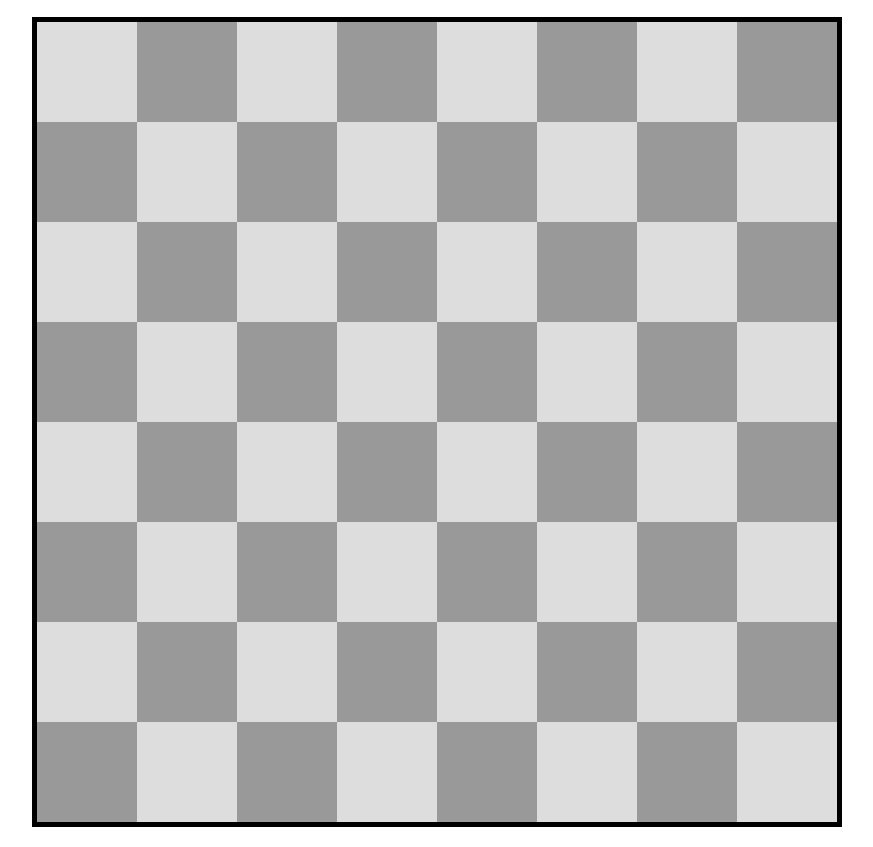
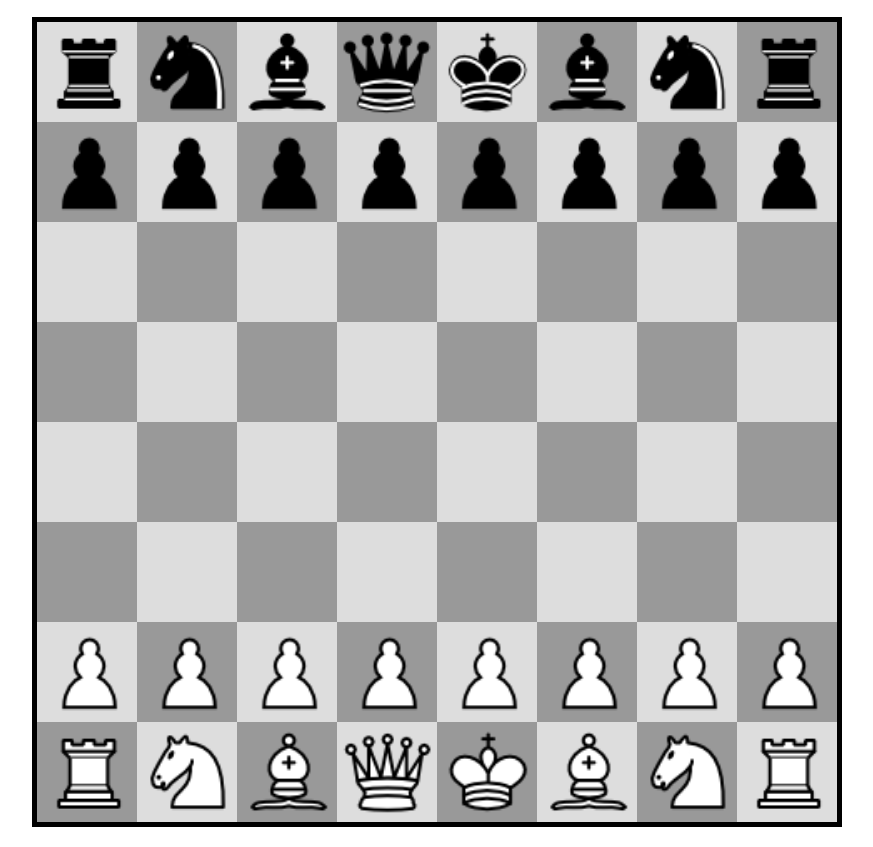
Before and after one commit to noahzgordon/chess.js, a website: page index.html in a window 1280 px wide. Shown: the part 42-889 px from the top of the page, without its empty margins (203-1076 px from the left). Drawn offline with Linux system fonts and the light colour scheme.

Commit message:
Add piece class styles and basic highlighting.

```diff
--- a/index.html
+++ b/index.html
@@ -27,11 +27,20 @@
 
   <script>
     $(document).ready(function() {
-      generateBoard();
+      var board = new Chess.Board;
+      generateBoard(board);
+
+      $(".tile").hover(function() {
+        var coords = $(this).data("id").split("-").map(Math.floor);
+        var piece = board.pieceAt(coords);
+        if (piece) {
+          $(this).toggleClass("selected")
+        }
+      })
 
     })
 
-    function generateBoard() {
+    function generateBoard(board) {
       var $board = $("<ul>").addClass("board group");
       $(".board-wrapper").append($board);
 
@@ -40,13 +49,17 @@
           .addClass("row group")
             .attr("data-id", 7 - i)
         $board.append($row);
+
         for (var j = 0; j < 8; j++) {
+          var coords = [j, 7 - i]
           var $tile = $("<li>")
             .addClass("tile")
-            .attr("data-id", coords);
-          var coords = (7 - i) + "-" + j
-          $tile
+            .attr("data-id", coords[0] + "-" + coords[1]);
 
+          var piece = board.pieceAt(coords);
+          if (piece) {
+            $tile.addClass(piece.pieceName).addClass(piece.color);
+          }
           $row.append($tile);
         }
       }
--- a/lib/pieces/bishop.js
+++ b/lib/pieces/bishop.js
@@ -16,4 +16,6 @@
 
   Bishop.prototype.canSlide = true;
 
+  Bishop.prototype.pieceName = "bishop";
+
 })()
--- a/lib/pieces/king.js
+++ b/lib/pieces/king.js
@@ -18,4 +18,6 @@
     [-1, -1]
   ]
 
+  King.prototype.pieceName = "king";
+
 })()
--- a/lib/pieces/knight.js
+++ b/lib/pieces/knight.js
@@ -18,4 +18,6 @@
     [-1, -2]
   ]
 
+  Knight.prototype.pieceName = "knight";
+
 })()
--- a/lib/pieces/pawn.js
+++ b/lib/pieces/pawn.js
@@ -51,4 +51,6 @@
     this.validMoves = newMoves;
   }
 
+  Pawn.prototype.pieceName = "pawn";
+
 })()
--- a/lib/pieces/piece.js
+++ b/lib/pieces/piece.js
@@ -1,7 +1,7 @@
 (function() {
   var Chess = window.Chess = (window.Chess || {})
 
-  var Piece = Chess.Piece = function(color, pos, board) {
+  var Piece = Chess.Piece = function Piece(color, pos, board) {
     this.color = color;
     this.pos = pos;
     this.board = board;
--- a/lib/pieces/queen.js
+++ b/lib/pieces/queen.js
@@ -20,4 +20,6 @@
 
   Queen.prototype.canSlide = true;
 
+  Queen.prototype.pieceName = "queen";
+
 })()
--- a/lib/pieces/rook.js
+++ b/lib/pieces/rook.js
@@ -16,4 +16,6 @@
 
   Rook.prototype.canSlide = true;
 
+  Rook.prototype.pieceName = "rook";
+
 })()
--- a/style.css
+++ b/style.css
@@ -52,3 +52,94 @@ h1 {
 .row:nth-child(even) > .tile:nth-child(odd) {
   background: #999;
 }
+
+.board > .row > .tile.selected {
+  cursor: pointer;
+  background: #E8FC00;
+}
+
+/* PIECE STYLES */
+
+.board > .row > .tile.pawn.white {
+  background-image: url("images/piece_sets/standard/white_pawn.png");
+  background-size: cover;
+  background-position: center;
+  background-repeat: no-repeat;
+}
+
+.board > .row > .tile.pawn.black {
+  background-image: url("images/piece_sets/standard/black_pawn.png");
+  background-size: cover;
+  background-position: center;
+  background-repeat: no-repeat;
+}
+
+.board > .row > .tile.rook.white {
+  background-image: url("images/piece_sets/standard/white_rook.png");
+  background-size: cover;
+  background-position: center;
+  background-repeat: no-repeat;
+}
+
+.board > .row > .tile.rook.black {
+  background-image: url("images/piece_sets/standard/black_rook.png");
+  background-size: cover;
+  background-position: center;
+  background-repeat: no-repeat;
+}
+
+.board > .row > .tile.bishop.white {
+  background-image: url("images/piece_sets/standard/white_bishop.png");
+  background-size: cover;
+  background-position: center;
+  background-repeat: no-repeat;
+}
+
+.board > .row > .tile.bishop.black {
+  background-image: url("images/piece_sets/standard/black_bishop.png");
+  background-size: cover;
+  background-position: center;
+  background-repeat: no-repeat;
+}
+
+.board > .row > .tile.knight.white {
+  background-image: url("images/piece_sets/standard/white_knight.png");
+  background-size: cover;
+  background-position: center;
+  background-repeat: no-repeat;
+}
+
+.board > .row > .tile.knight.black {
+  background-image: url("images/piece_sets/standard/black_knight.png");
+  background-size: cover;
+  background-position: center;
+  background-repeat: no-repeat;
+}
+
+.board > .row > .tile.queen.white {
+  background-image: url("images/piece_sets/standard/white_queen.png");
+  background-size: cover;
+  background-position: center;
+  background-repeat: no-repeat;
+}
+
+.board > .row > .tile.queen.black {
+  background-image: url("images/piece_sets/standard/black_queen.png");
+  background-size: cover;
+  background-position: center;
+  background-repeat: no-repeat;
+}
+
+.board > .row > .tile.king.white {
+  background-image: url("images/piece_sets/standard/white_king.png");
+  background-size: cover;
+  background-position: center;
+  background-repeat: no-repeat;
+}
+
+.board > .row > .tile.king.black {
+  background-image: url("images/piece_sets/standard/black_king.png");
+  background-size: cover;
+  background-position: center;
+  background-repeat: no-repeat;
+}
```
